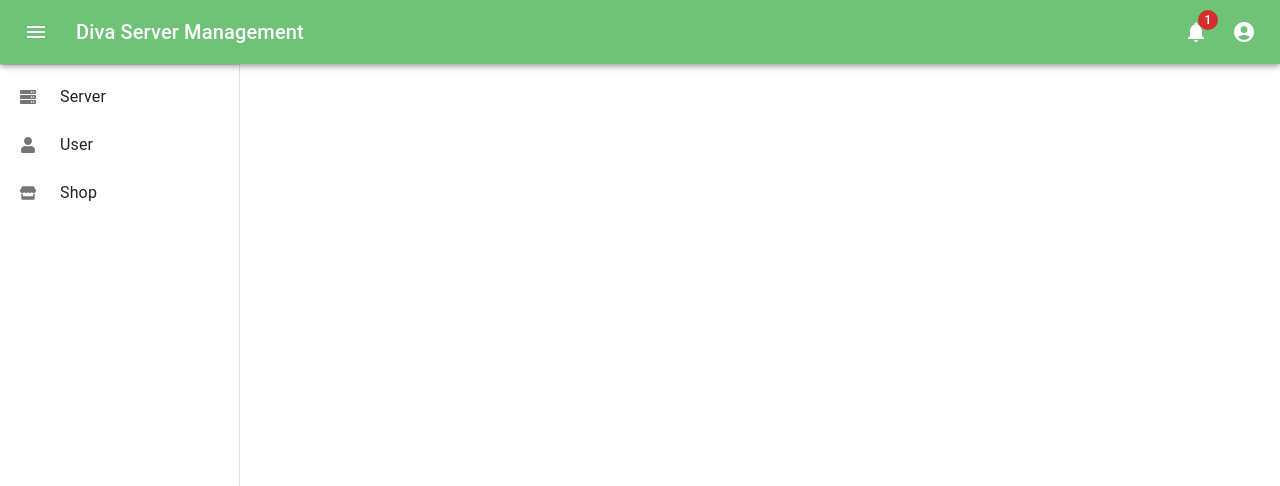
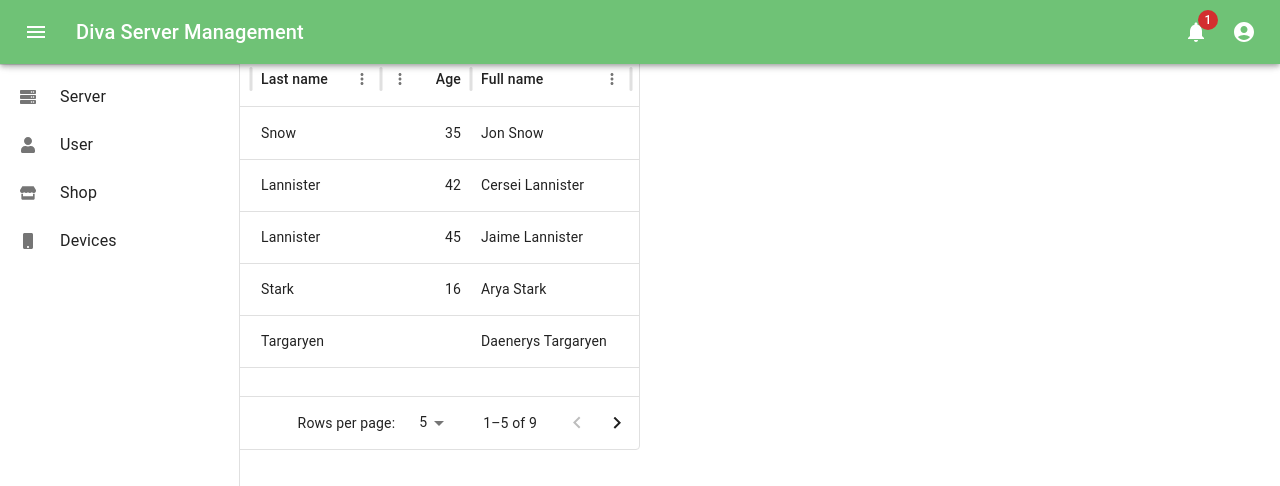
Before and after one commit to Nimesh-Invizio/DSM-UI, a React (Create React App) app: page /devices in a window 1280 px wide. Shown: the top 486 px of the page. Built offline with nearby package versions, Linux system fonts and the light colour scheme.

Commit message:
Working.

```diff
--- a/package.json
+++ b/package.json
@@ -7,6 +7,7 @@
     "@emotion/styled": "^11.11.0",
     "@mui/icons-material": "^5.15.7",
     "@mui/material": "^5.15.7",
+    "@mui/x-data-grid": "^7.6.2",
     "@mui/x-date-pickers": "^7.6.2",
     "@testing-library/jest-dom": "^5.17.0",
     "@testing-library/react": "^13.4.0",
--- a/src/App.js
+++ b/src/App.js
@@ -9,6 +9,7 @@ import Shops from "./components/Shop/Shop";
 import Shop from "./pages/shop";
 import Sidenav from "./common/SideNav";
 import Navbar from "./common/Navbar";
+import Devices from "./pages/device";
 
 function App() {
   const [isLoggedIn, setIsLoggedIn] = useState(true);
@@ -31,7 +32,9 @@ function App() {
         <Route path="/server/company/:uniqueId" element={isLoggedIn ? <Company /> : <Navigate to="/" />} />
         <Route path="/server/company/shop/:uniqueId/:id" element={isLoggedIn ? <Shops /> : <Navigate to="/" />} />
         <Route path="/user" element={isLoggedIn ? <User /> : <Navigate to="/" />} />
-        <Route path="/shop" element={isLoggedIn ? <Shop /> : <Navigate to="/" />} />
+        <Route path="/shops" element={isLoggedIn ? <Shop /> : <Navigate to="/" />} />
+        <Route path="/devices" element={isLoggedIn ? <Devices /> : <Navigate to="/" />} />
+
       </Routes>
     </div>
   );
--- a/src/common/SideNav/index.jsx
+++ b/src/common/SideNav/index.jsx
@@ -17,7 +17,7 @@ import InboxIcon from '@mui/icons-material/MoveToInbox';
 import {useNavigate} from 'react-router-dom'
 import { useAppStore } from '../../AppStore';
 import { SevereCold, StorageOutlined } from '@mui/icons-material';
-import { FaServer, FaStore, FaUser, FaUserCircle } from 'react-icons/fa';
+import { FaMobile, FaServer, FaStore, FaUser, FaUserCircle } from 'react-icons/fa';
 
 const drawerWidth = 240;
 
@@ -131,7 +131,7 @@ export default function Sidenav() {
             </ListItem>
             {/* </Link> */}
 
-            <ListItem disablePadding sx={{ display: 'block' }} onClick={() => {navigate("/shop")}}>
+            <ListItem disablePadding sx={{ display: 'block' }} onClick={() => {navigate("/shops")}}>
               <ListItemButton
                 sx={{
                   minHeight: 48,
@@ -151,6 +151,27 @@ export default function Sidenav() {
                 <ListItemText primary="Shop" sx={{ opacity: open ? 1 : 0 }} />
               </ListItemButton>
             </ListItem>
+
+            <ListItem disablePadding sx={{ display: 'block' }} onClick={() => {navigate("/devices")}}>
+              <ListItemButton
+                sx={{
+                  minHeight: 48,
+                  justifyContent: open ? 'initial' : 'center',
+                  px: 2.5,
+                }}
+              >
+                <ListItemIcon
+                  sx={{
+                    minWidth: 0,
+                    mr: open ? 3 : 'auto',
+                    justifyContent: 'center',
+                  }}
+                >
+                  <FaMobile />
+                </ListItemIcon>
+                <ListItemText primary="Devices" sx={{ opacity: open ? 1 : 0 }} />
+              </ListItemButton>
+            </ListItem>
         </List>
         </Drawer>
     </Box>
--- /dev/null
+++ b/src/common/SnackAlert/index.jsx
@@ -0,0 +1,19 @@
+import React from 'react';
+import Snackbar from '@mui/material/Snackbar';
+import Alert from '@mui/material/Alert';
+
+const SnackAlert = ({message, type, onClose, status}) => {
+    return (
+        <>
+          <Snackbar open={status} autoHideDuration={3000} onClose={onClose}
+            anchorOrigin={{ vertical : 'bottom', horizontal : 'center' }}
+          >
+            <Alert onClose={onClose} severity= {type}>
+              {message}
+            </Alert>
+          </Snackbar>
+        </>
+    )
+};
+
+export default SnackAlert;
--- /dev/null
+++ b/src/context/Reducers.js
@@ -0,0 +1,12 @@
+const ACTIONS = {
+    GET_SHOP_IDS:"GET_SHOP_IDS"
+}
+
+export const shopReducer = (state, action) => {
+    switch (action.type) {
+      case ACTIONS.GET_SHOP_IDS:
+        return { ...state, shopIds: [...state.shopIds, { ...action.payload}] };
+      default:
+        return state;
+    }
+};
--- a/src/context/ShopContext.js
+++ b/src/context/ShopContext.js
@@ -1,18 +1,11 @@
 import { createContext, useReducer } from "react";
+import { shopReducer } from "./Reducers";
+
 
 // Define the initial state
 const initialState = {
-  shopId: [],
-};
+  shopIds: [],
 
-// Define the reducer function
-const shopReducer = (state, action) => {
-  switch (action.type) {
-    case "SET_SHOP_ID":
-      return { ...state, shopId: action.payload };
-    default:
-      return state;
-  }
 };
 
 // Create the context
@@ -20,20 +13,14 @@ export const ShopContext = createContext(initialState);
 
 // Create the context provider
 export const ShopProvider = ({ children }) => {
-  const [state, dispatch] = useReducer(shopReducer, initialState);
+  const [shopState, shopDispatch] = useReducer(shopReducer, initialState);
 
   // Define the action creators
   const setShopId = (shopId) => {
-    dispatch({ type: "SET_SHOP_ID", payload: shopId });
-  };
-
-  // Provide the state and action creators to the context
-  const value = {
-    shopId: state.shopId,
-    setShopId,
+    shopDispatch({ type: "GET_SHOP_IDS", payload: shopId });
   };
 
   return (
-    <ShopContext.Provider value={value}>{children}</ShopContext.Provider>
+    <ShopContext.Provider value={{shopState,shopDispatch}}>{children}</ShopContext.Provider>
   );
 };
--- /dev/null
+++ b/src/pages/device/index.jsx
@@ -0,0 +1,57 @@
+import React from 'react'
+import { DataGrid } from '@mui/x-data-grid';
+
+const columns = [
+  { field: 'id', headerName: 'ID', width: 70 },
+  { field: 'firstName', headerName: 'First name', width: 130 },
+  { field: 'lastName', headerName: 'Last name', width: 130 },
+  {
+    field: 'age',
+    headerName: 'Age',
+    type: 'number',
+    width: 90,
+  },
+  {
+    field: 'fullName',
+    headerName: 'Full name',
+    description: 'This column has a value getter and is not sortable.',
+    sortable: false,
+    width: 160,
+    valueGetter: (value, row) => `${row.firstName || ''} ${row.lastName || ''}`,
+  },
+];
+
+const rows = [
+  { id: 1, lastName: 'Snow', firstName: 'Jon', age: 35 },
+  { id: 2, lastName: 'Lannister', firstName: 'Cersei', age: 42 },
+  { id: 3, lastName: 'Lannister', firstName: 'Jaime', age: 45 },
+  { id: 4, lastName: 'Stark', firstName: 'Arya', age: 16 },
+  { id: 5, lastName: 'Targaryen', firstName: 'Daenerys', age: null },
+  { id: 6, lastName: 'Melisandre', firstName: null, age: 150 },
+  { id: 7, lastName: 'Clifford', firstName: 'Ferrara', age: 44 },
+  { id: 8, lastName: 'Frances', firstName: 'Rossini', age: 36 },
+  { id: 9, lastName: 'Roxie', firstName: 'Harvey', age: 65 },
+];
+const Devices = () => {
+  return (
+    <React.Fragment>
+    <DataGrid
+      sx={{
+        width:'50%',
+        height:400
+      }}
+      rows={rows}
+      columns={columns}
+      initialState={{
+        pagination: {
+          paginationModel: { page: 0, pageSize: 5 },
+        },
+      }}
+      pageSizeOptions={[5, 10]}
+      checkboxSelection
+    />
+  </React.Fragment>
+  )
+}
+
+export default Devices
--- a/src/pages/shop/services/shop.service.js
+++ b/src/pages/shop/services/shop.service.js
@@ -1,10 +1,10 @@
-import { api } from './api.setup';
+import { api } from '../../../utils/api.setup';
 
 const apiContract = {
-  deleteQuotations: async (serverId, shopId) => {
+  deleteQuotations: async (serverId, shopId,data) => {
     try {
-      const response = await api.delete(`/${serverId}/shops/${shopId}/quotations-delete`);
-      return response.data;
+      const response = await api.post(`servers/${serverId}/shops/${shopId}/quotations-delete`,data);
+      return {status:response?.status || 500,message:response?.data?.message || '',data:response?.data?.data || []};
     } catch (error) {
       throw new Error(error.response ? error.response.data : error.message);
     }
```
Also changed, not shown: src/pages/shop/components/QuotationCard/index.jsx (+70 -22 lines), src/pages/device/style.css (added), src/pages/device/util.js (added), 1 other file (tests, documents, lock files or other folders).
